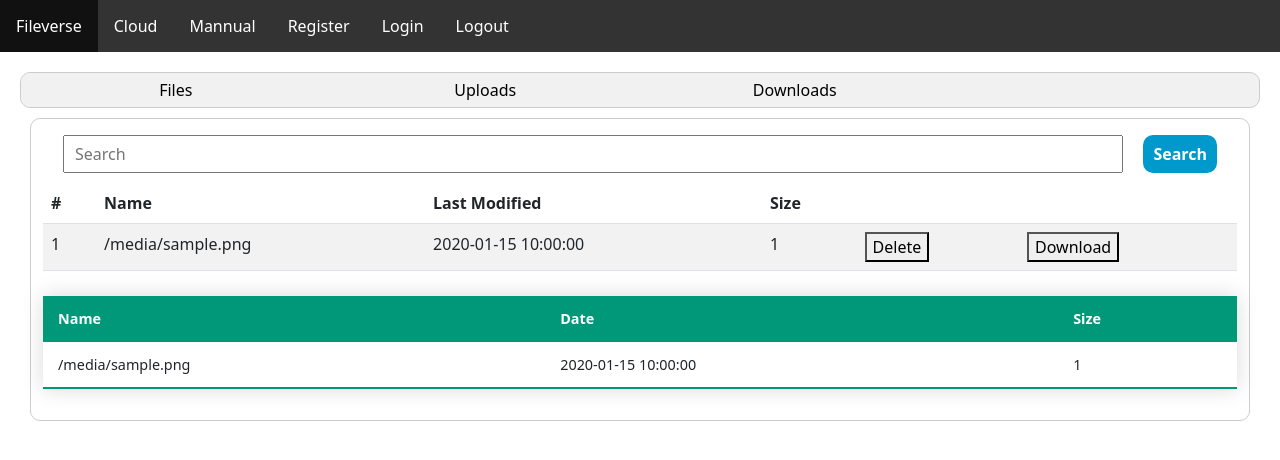
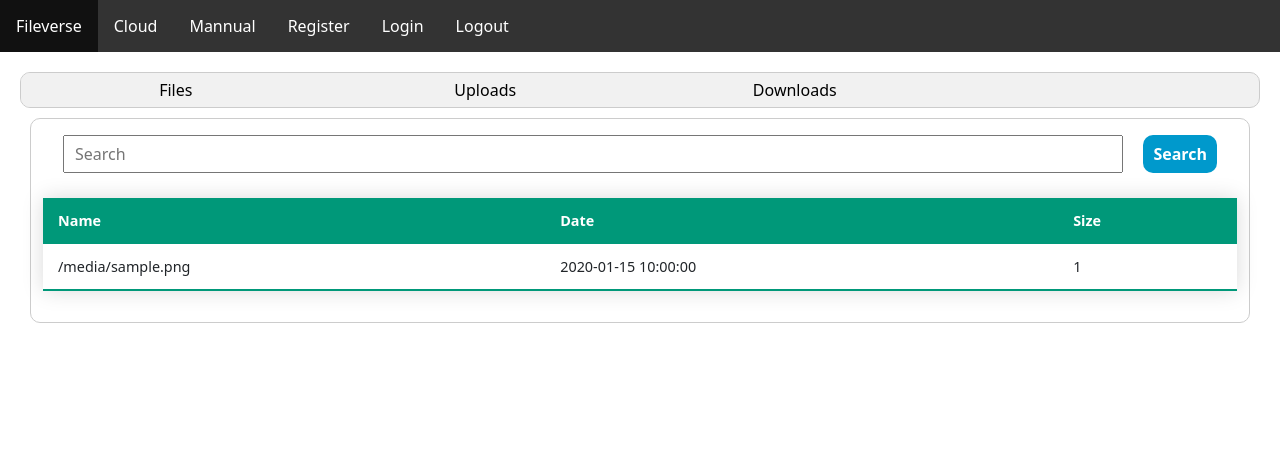
Before and after one commit to rockjia1996/fileverse, a Flask app: template fileverse/templates/files/files.html in a window 1280 px wide, after a click on "Files". Shown: the top 460 px of the page. Run offline with Flask 2, Linux system fonts and the light colour scheme; the template is opened without the code that fills it: most values are stand-ins (such as "Sample title", 1, 10 or a date in 2020); some libraries are stand-ins or nearby versions.

Commit message:
Implement the AJAX call for delete, download file by right click on the entries in the table.

```diff
--- a/fileverse/static/file_api.js
+++ b/fileverse/static/file_api.js
@@ -53,24 +53,18 @@ function uploadHandler(file, url) {
 function updateFile() {
 }
 
-async function deleteFile(event) {
-    console.log(event.target.parentElement)
-    const id = event.target.parentElement.parentElement.id;
+async function deleteFile(id, entry) {
     const delete_request = "/files/delete/" + id;
     response = await fetch(delete_request, { method: "DELETE" });
 
     if (response.status == 200) {
-        event.target.parentElement.parentElement.remove()
+        entry.remove()
     }
 }
 
-async function downloadFile(event) {
-    const id = event.target.parentElement.parentElement.id;
+async function downloadFile(id) {
     const download_request = "/files/download/" + id;
-
     const download_link = document.createElement('a')
-
-    download_link.download = event.target.parentElement.parentElement.childNodes[1]
     download_link.href = download_request
     download_link.click()
 }
--- a/fileverse/static/table.js
+++ b/fileverse/static/table.js
@@ -16,12 +16,11 @@ scopes.forEach(scope => {
     scope.addEventListener("click", event => {
         event.preventDefault();
         const rows = event.target.parentElement.parentElement.children;
-        for (row of rows) {
-            row.classList.remove("active-row");
-        }
+
+        for (row of rows)
+            row.classList.remove("active-row")
 
         event.target.parentElement.classList.add("active-row")
-
     })
 });
 
@@ -35,11 +34,19 @@ scopes.forEach(scope => {
         contextMenu.classList.add("visible");
 
         const rows = event.target.parentElement.parentElement.children;
-        for (row of rows) {
-            row.classList.remove("active-row");
-        }
 
-        event.target.parentElement.classList.add("active-row")
+
+        for (row of rows)
+            row.classList.remove("active-row")
+        event.target.parentElement.classList.add("active-row");
+
+        const entry = event.target.parentElement;
+        const fileId = entry.id;
+        const options = document.getElementById("context-menu").children;
+
+    console.log(entry.id)
+        options[0].addEventListener("click", () => downloadFile(fileId) )
+        options[1].addEventListener("click", () => deleteFile(fileId, entry) )
 
     })
 });
--- a/fileverse/templates/files/files.html
+++ b/fileverse/templates/files/files.html
@@ -5,7 +5,7 @@
 {% endblock %}
 
 {% block content %}
-<div class="page-content" style="margin: 20px;" >
+<div class="page-content" style="margin: 20px;">
 
   <div class="tab">
     <button class="tab__link" onclick="openTab(event, 'file-table');" id="file-tab">Files</button>
@@ -19,33 +19,6 @@
       <input type="search" placeholder="Search" />
       <input type="submit" value="Search" />
     </form>
-
-    <table id="fileTable" class="table table-hover table-striped">
-      <thead class="thead-dark">
-        <tr>
-          <th scope="col">#</th>
-          <th scope="col">Name</th>
-          <th scope="col">Last Modified</th>
-          <th scope="col">Size</th>
-          <th scope="col"></th>
-          <th scope="col"></th>
-        </tr>
-      </thead>
-      <tbody>
-        {% for upload in uploads %}
-        <tr id="{{ upload['id'] }}">
-          <td>{{ upload['id']}}</td>
-          <td>{{ upload['filename']}}</td>
-          <td>{{ upload['date']}}</td>
-          <td>{{ upload['size']}}</td>
-          <td><button name="delete" onclick="deleteFile(event)">Delete</button></td>
-          <td><button name="download" onclick="downloadFile(event)">Download</button></td>
-        </tr>
-        {% endfor %}
-      </tbody>
-    </table>
-
-
 
     <table class="file-table">
       <thead>
@@ -67,38 +40,10 @@
     </table>
 
     <div id="context-menu">
-      <button class="context-menu__item" onclick="downloadFile(event)">Download</button>
-      <button class="context-menu__item" onclick="deleteFile(event)">Delete</button>
-      <button class="context-menu__item" onclick="">Details</button>
+      <button class="context-menu__item">Download</button>
+      <button class="context-menu__item">Delete</button>
+      <button class="context-menu__item">Details</button>
     </div>
-
-
-
-
-
-
-
-
-
-
-
-
-
-
-
-
-
-
-
-
-
-
-
-
-
-
-
-
 
   </div>
 
```
Lines whose indentation alone changed are shown as unchanged.
